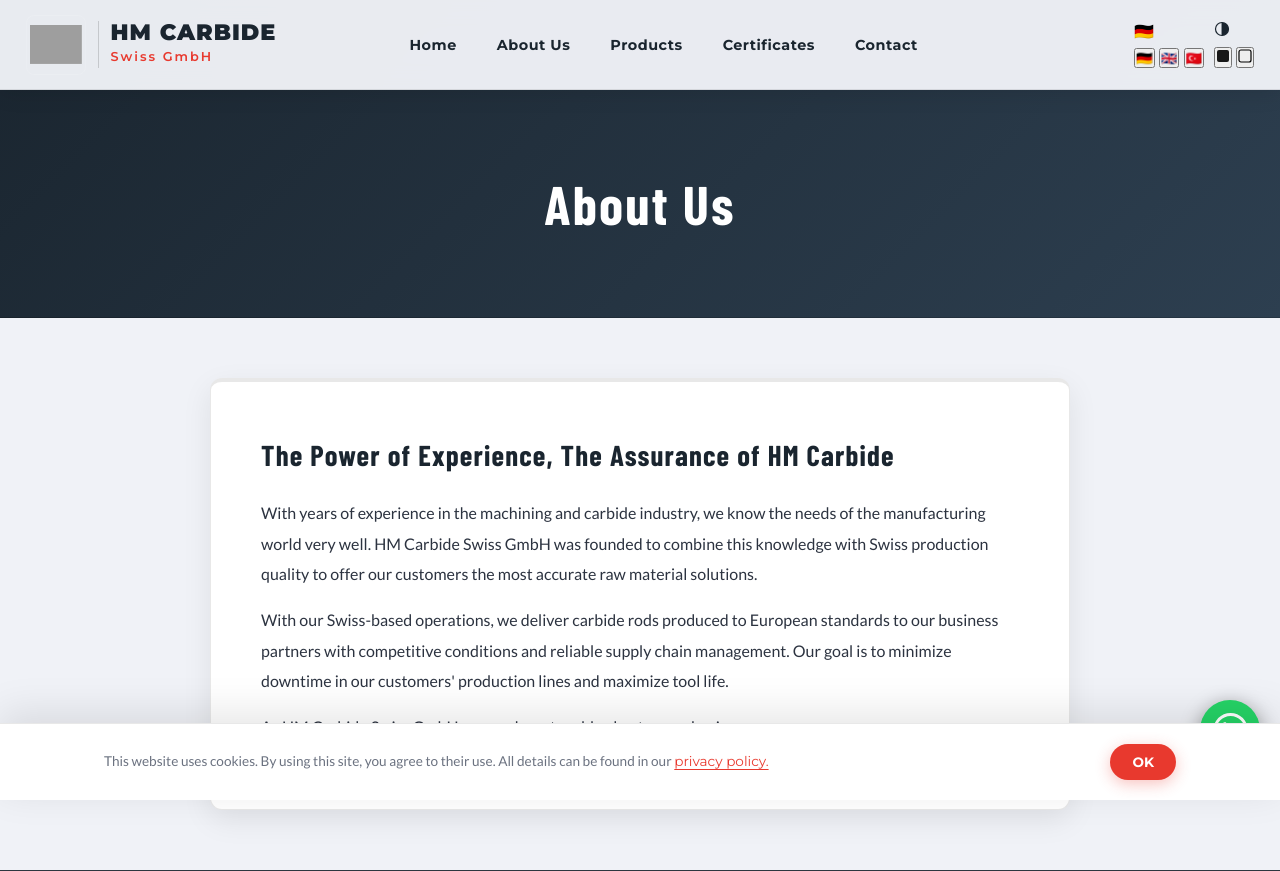
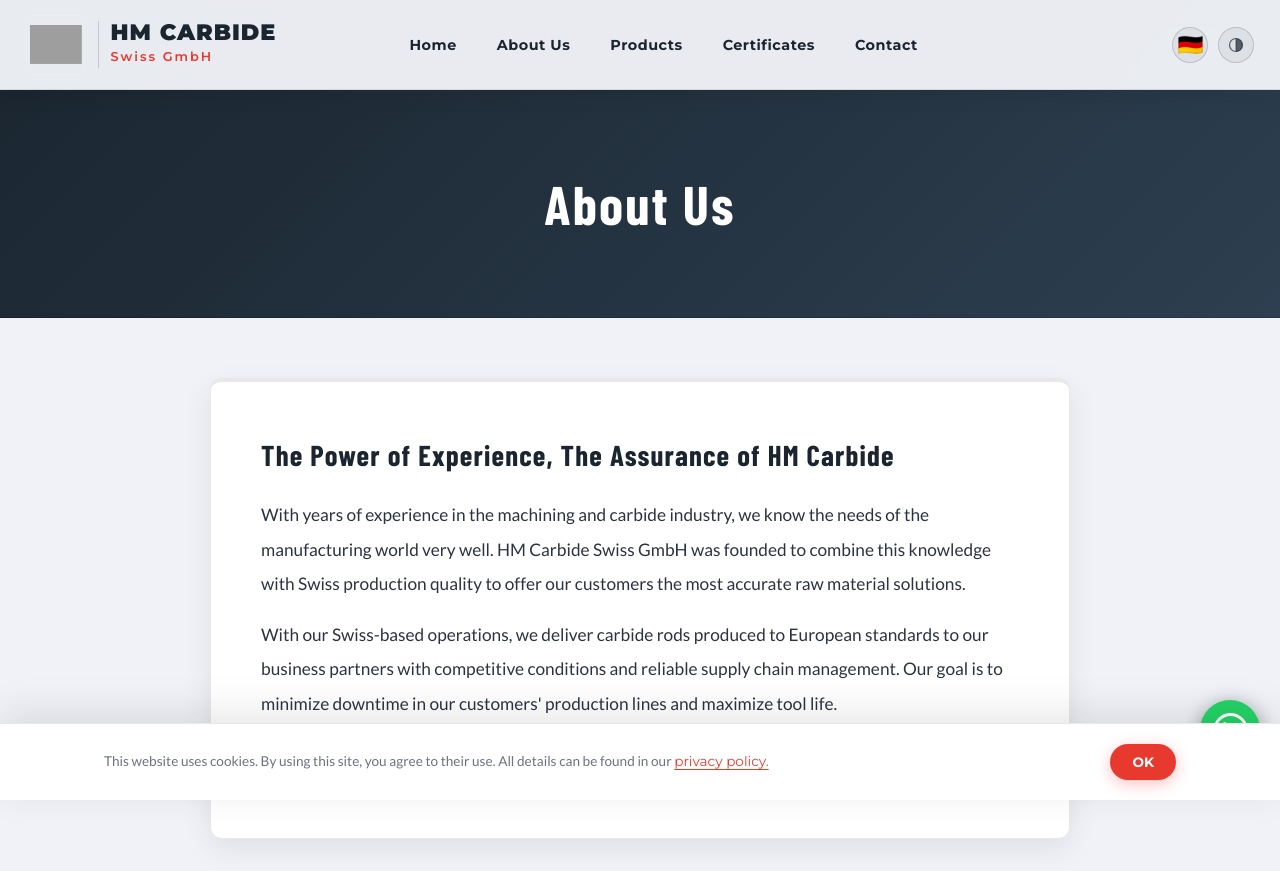
Before and after one commit to godbutcherx/Hm-carbide, a PHP site: page /about.html in a window 1280 px wide. Shown: the top 871 px of the page. Run offline with PHP 8.4, Linux system fonts and the light colour scheme; some web fonts are replaced; grey boxes are pictures that could not be loaded.

Commit message:
Refactor theme toggle and language switch styles
Removed theme toggle styles and adjusted language switch styles.

```diff
--- a/style.css
+++ b/style.css
@@ -62,8 +62,8 @@
 nav a { position: relative; font-size: 0.9rem; font-weight: 700; padding: 10px 15px; color: var(--text); border-radius: 25px; transition: all 0.3s ease; white-space: nowrap; letter-spacing: 0.5px; }
 nav a:hover { color: #fff; background: rgba(255,255,255,0.1); transform: scale(1.05); }
 .header-right { display: flex; align-items: center; gap: 10px; flex: 1; justify-content: flex-end; z-index: 10002; }
-.lang-switch select { background: rgba(255,255,255,0.07); color: white; border: 1px solid rgba(255,255,255,0.2); padding: 5px 10px; border-radius: 15px; cursor: pointer; font-size: 0.8rem; outline: none; }
-.lang-switch select option { color: #111; background: white; }
+
+
 .menu-toggle { display: none; font-size: 1.8rem; cursor: pointer; color: white; margin-left: 10px; }
 
 /* --- HERO --- */
@@ -215,18 +215,6 @@
   .brand-sub { font-size: 0.7rem; }
 }
 
-/* ── TEMA TOGGLE ── */
-.theme-toggle {
-  background: rgba(255,255,255,0.08);
-  border: 1px solid rgba(255,255,255,0.15);
-  border-radius: 20px;
-  padding: 6px 12px;
-  cursor: pointer;
-  font-size: 1rem;
-  transition: 0.3s;
-  display: flex; align-items: center;
-}
-.theme-toggle:hover { background: rgba(255,255,255,0.15); transform: scale(1.05); }
 
 /* ── COOKIE BANNER ── */
 .cookie-banner {
@@ -285,10 +273,10 @@
 [data-theme="light"] .logo-text  { border-left-color: rgba(0,0,0,0.15); }
 [data-theme="light"] nav a       { color: #1a252f; }
 [data-theme="light"] nav a:hover { background: rgba(0,0,0,0.07); color: #1a252f; }
-[data-theme="light"] .lang-switch select { background: rgba(0,0,0,0.06); color: #1a252f; border-color: rgba(0,0,0,0.15); }
-[data-theme="light"] .lang-switch select option { color: #111; }
+[data-theme="light"]
+[data-theme="light"]
 [data-theme="light"] .menu-toggle { color: #1a252f !important; }
-[data-theme="light"] .theme-toggle { background: rgba(0,0,0,0.06); border-color: rgba(0,0,0,0.12); }
+
 [data-theme="light"] nav { background: transparent; }
 
 /* Hero — değişmez, zaten karanlık overlay var */
@@ -484,8 +472,8 @@
 }
 .content-box p {
     font-family: 'Lato', sans-serif;
-    font-size: 1rem;
-    line-height: 1.9;
+    font-size: 1.08rem;
+    line-height: 2.0;
 }
 
 /* Nature section */
@@ -551,3 +539,142 @@
 .prod-table td {
     font-family: 'Lato', sans-serif;
 }
+
+/* ══════════════════════════════════════
+   FAN SEÇİCİ — Dil & Tema
+══════════════════════════════════════ */
+.fan-selector {
+    position: relative;
+    display: flex;
+    align-items: center;
+}
+
+.fan-active {
+    width: 36px;
+    height: 36px;
+    border-radius: 50%;
+    display: flex;
+    align-items: center;
+    justify-content: center;
+    cursor: pointer;
+    border: 1px solid rgba(255,255,255,0.15);
+    background: rgba(255,255,255,0.05);
+    transition: all 0.25s;
+    font-size: 1.3rem;
+    position: relative;
+    z-index: 2;
+    user-select: none;
+}
+.fan-active:hover {
+    background: rgba(255,255,255,0.12);
+    border-color: rgba(255,255,255,0.3);
+}
+.fan-theme-icon {
+    display: flex;
+    align-items: center;
+    justify-content: center;
+    color: rgba(255,255,255,0.7);
+}
+
+/* Seçenekler — başta gizli */
+.fan-options {
+    position: absolute;
+    right: 0;
+    top: 50%;
+    transform: translateY(-50%);
+    display: flex;
+    align-items: center;
+    gap: 6px;
+    pointer-events: none;
+    z-index: 1;
+}
+
+.fan-option {
+    width: 34px;
+    height: 34px;
+    border-radius: 50%;
+    border: 1px solid rgba(255,255,255,0.15);
+    background: rgba(17,19,24,0.95);
+    display: flex;
+    align-items: center;
+    justify-content: center;
+    cursor: pointer;
+    font-size: 1.2rem;
+    color: rgba(255,255,255,0.7);
+    opacity: 0;
+    transform: translateX(0) scale(0.5);
+    transition: opacity 0.25s, transform 0.35s cubic-bezier(0.34,1.56,0.64,1), background 0.2s;
+    pointer-events: none;
+    backdrop-filter: blur(8px);
+}
+.fan-option:hover {
+    background: rgba(255,255,255,0.12);
+    border-color: rgba(255,255,255,0.35);
+    color: white;
+}
+.fan-option-theme {
+    font-size: 0.8rem;
+}
+
+/* AÇIK — fan yayılır */
+.fan-selector.open .fan-active {
+    background: rgba(255,255,255,0.12);
+    border-color: rgba(255,255,255,0.3);
+}
+
+/* Dil fanı — 3 seçenek sola doğru açılır */
+#langFan.open .fan-option:nth-child(1) {
+    opacity: 1;
+    transform: translateX(-130px) scale(1);
+    pointer-events: all;
+    transition-delay: 0s;
+}
+#langFan.open .fan-option:nth-child(2) {
+    opacity: 1;
+    transform: translateX(-88px) scale(1);
+    pointer-events: all;
+    transition-delay: 0.04s;
+}
+#langFan.open .fan-option:nth-child(3) {
+    opacity: 1;
+    transform: translateX(-46px) scale(1);
+    pointer-events: all;
+    transition-delay: 0.08s;
+}
+
+/* Tema fanı — 2 seçenek sola açılır */
+#themeFan.open .fan-option:nth-child(1) {
+    opacity: 1;
+    transform: translateX(-88px) scale(1);
+    pointer-events: all;
+    transition-delay: 0s;
+}
+#themeFan.open .fan-option:nth-child(2) {
+    opacity: 1;
+    transform: translateX(-46px) scale(1);
+    pointer-events: all;
+    transition-delay: 0.05s;
+}
+
+/* Light tema uyumu */
+[data-theme="light"] .fan-active {
+    background: rgba(0,0,0,0.05);
+    border-color: rgba(0,0,0,0.15);
+}
+[data-theme="light"] .fan-active:hover {
+    background: rgba(0,0,0,0.1);
+}
+[data-theme="light"] .fan-option {
+    background: rgba(240,242,247,0.97);
+    border-color: rgba(0,0,0,0.12);
+    color: #1a252f;
+}
+[data-theme="light"] .fan-option:hover {
+    background: rgba(0,0,0,0.08);
+}
+[data-theme="light"] .fan-theme-icon { color: rgba(26,37,47,0.7); }
+
+/* Mobil — fan gizle, eski select göster */
+@media (max-width: 900px) {
+    .fan-selector { display: none; }
+}
```
